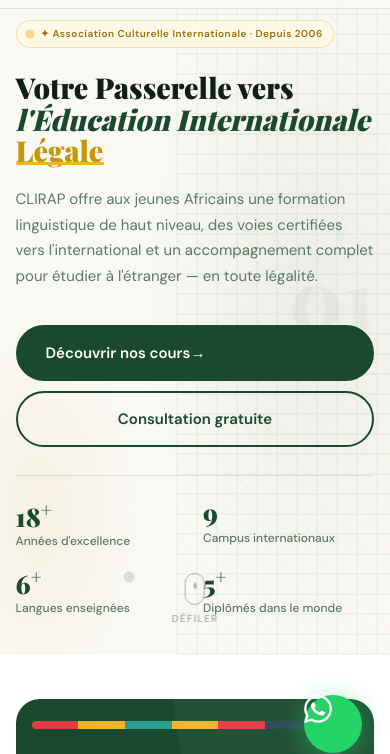
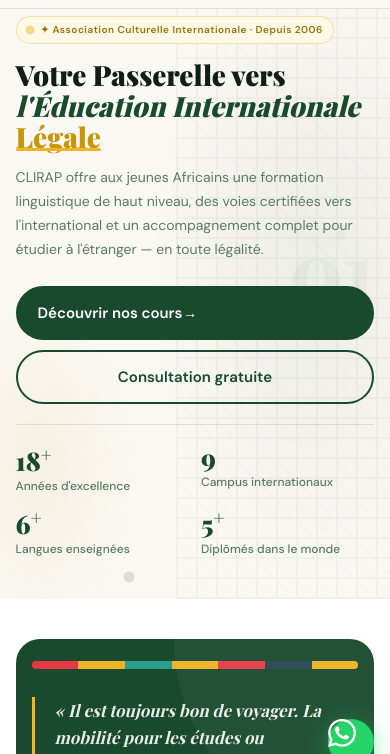
Before and after one commit to AbdoulIdriss/clirap, a plain HTML site: page index.html in a window 390 px wide. Shown: the part 63-817 px from the top of the page. Drawn offline with nearby package versions, Linux system fonts and the light colour scheme; a web font is replaced by a local one.

Commit message:
fix issues

```diff
--- a/index.html
+++ b/index.html
@@ -126,10 +126,7 @@
     </div>
   </div>
 
-  <div class="scroll-hint" aria-hidden="true">
-    <div class="scroll-arrow"><div class="scroll-dot"></div></div>
-    <span data-i18n="scroll_hint">Défiler</span>
-  </div>
+
 </section>
 
 <!-- ===== ABOUT ===== -->
--- a/script.js
+++ b/script.js
@@ -95,8 +95,7 @@
       footer_testi:"Témoignages", footer_news:"Actualités",
       footer_campuses:"Nos Campus", footer_contact:"Contact",
       footer_copy:"© 2025 CLIRAP — Cercle Culturel pour la Promotion des Langues, le Développement et la Paix. Tous droits réservés.",
-      footer_privacy:"Politique de Confidentialité", footer_terms:"Conditions d'Utilisation", footer_sitemap:"Plan du Site",
-      scroll_hint:"Défiler"
+      footer_privacy:"Politique de Confidentialité", footer_terms:"Conditions d'Utilisation", footer_sitemap:"Plan du Site"
     },
     en: {
       nav_tagline:"Join Us, Go Far!",
@@ -191,8 +190,7 @@
       footer_testi:"Student Stories", footer_news:"News & Events",
       footer_campuses:"Our Campuses", footer_contact:"Contact",
       footer_copy:"© 2025 CLIRAP — Cercle Culturel pour la Promotion des Langues, le Développement et la Paix. All rights reserved.",
-      footer_privacy:"Privacy Policy", footer_terms:"Terms of Use", footer_sitemap:"Sitemap",
-      scroll_hint:"Scroll"
+      footer_privacy:"Privacy Policy", footer_terms:"Terms of Use", footer_sitemap:"Sitemap"
     }
   };
 
@@ -735,6 +733,15 @@
     window.addEventListener('scroll', onScroll, { passive: true });
     window.addEventListener('resize', () => { resize(); spawnParticles(); });
 
+    // On touch / mobile: remove animation delays so hero content is always visible
+    if (window.matchMedia('(pointer: coarse)').matches) {
+      document.querySelectorAll('.hero-badge, .hero-title, .hero-sub, .hero-actions, .hero-stats').forEach(el => {
+        el.style.opacity = '1';
+        el.style.transform = 'none';
+        el.style.animation = 'none';
+      });
+    }
+
     setTimeout(() => {
       initCanvas();
       initMagnetic();
--- a/style.css
+++ b/style.css
@@ -251,7 +251,7 @@
 .form-wa:hover { background:#128C7E;transform:translateY(-2px); }
 
 /* FOOTER */
-footer { background:var(--dark);color:rgba(255,255,255,.8);padding:72px 5% 32px; }
+footer { background:var(--dark);color:rgba(255,255,255,.8);padding:72px 5% 80px; }
 .footer-top { display:grid;grid-template-columns:2fr 1fr 1fr 1fr;gap:48px;margin-bottom:60px; }
 .footer-logo-wrap { display:flex;align-items:center;gap:10px;margin-bottom:16px; }
 .footer-logo-box { width:40px;height:40px;border-radius:9px;background:var(--green-mid);display:flex;align-items:center;justify-content:center; }
@@ -276,9 +276,15 @@
 .footer-bottom-links a:hover { color:white; }
 
 /* WA FLOAT */
-.wa-float { position:fixed;bottom:28px;right:28px;width:58px;height:58px;background:#25D366;border-radius:50%;display:flex;align-items:center;justify-content:center;box-shadow:0 4px 20px rgba(37,211,102,.4);z-index:900;text-decoration:none;animation:waPulse 2.5s infinite;transition:transform .2s; }
+.wa-float { position:fixed;bottom:24px;right:20px;width:52px;height:52px;background:#25D366;border-radius:50%;display:flex;align-items:center;justify-content:center;box-shadow:0 4px 20px rgba(37,211,102,.4);z-index:900;text-decoration:none;animation:waPulse 2.5s infinite;transition:transform .2s; }
 .wa-float:hover { transform:scale(1.1); }
+.wa-float svg { width:24px;height:24px; }
 @keyframes waPulse { 0%,100%{box-shadow:0 4px 20px rgba(37,211,102,.4)}50%{box-shadow:0 4px 40px rgba(37,211,102,.7)} }
+
+@media (max-width: 768px) {
+  .wa-float { bottom:16px;right:16px;width:46px;height:46px; }
+  .wa-float svg { width:22px;height:22px; }
+}
 
 /* SCROLL REVEAL */
 .reveal { opacity:0;transform:translateY(40px);transition:opacity .7s var(--transition),transform .7s var(--transition); }
@@ -338,20 +344,31 @@
   /* --- hero --- */
   #hero {
     grid-template-columns: 1fr;
-    padding: 88px 4% 40px;
-    min-height: auto;
+    padding: 82px 4% 48px;
+    min-height: 0;
+    height: auto;
     width: 100%;
+    display: flex;
+    flex-direction: column;
   }
   .hero-content { padding: 0; width: 100%; }
-  .hero-title { font-size: clamp(1.8rem, 7vw, 2.8rem); }
-  .hero-badge { font-size: 10px; padding: 5px 10px; white-space: normal; }
-  .hero-sub { font-size: 15px; max-width: 100%; }
-  .hero-actions { flex-direction: column; gap: 10px; width: 100%; }
+  .hero-badge {
+    font-size: 10px; padding: 5px 10px;
+    white-space: normal; margin-bottom: 16px;
+    animation: none; opacity: 1;
+  }
+  .hero-title { font-size: clamp(1.75rem, 7vw, 2.6rem); margin-bottom: 14px; animation: none; opacity: 1; }
+  .hero-sub { font-size: 14px; max-width: 100%; margin-bottom: 24px; animation: none; opacity: 1; }
+  .hero-actions { flex-direction: column; gap: 10px; width: 100%; animation: none; opacity: 1; }
   .hero-actions .btn-primary,
-  .hero-actions .btn-outline { width: 100%; justify-content: center; box-sizing: border-box; }
-  .hero-stats { flex-wrap: wrap; gap: 16px; padding-top: 24px; margin-top: 28px; }
-  .hero-stats .stat-item { flex: 1 1 calc(50% - 8px); min-width: 0; }
-  .stat-number { font-size: 1.8rem; }
+  .hero-actions .btn-outline { width: 100%; justify-content: center; box-sizing: border-box; padding: 13px 20px; }
+  .hero-stats {
+    flex-wrap: wrap; gap: 12px;
+    padding-top: 20px; margin-top: 20px;
+    animation: none; opacity: 1;
+  }
+  .hero-stats .stat-item { flex: 1 1 calc(50% - 6px); min-width: 0; }
+  .stat-number { font-size: 1.7rem; }
   .hero-visual { display: none; }
 
   /* --- about --- */
@@ -412,8 +429,8 @@
    RESPONSIVE — SMALL  ≤ 480px
 ═══════════════════════════════════════ */
 @media (max-width: 480px) {
-  section { padding: 44px 4%; }
-  #hero { padding: 82px 4% 36px; }
+  section { padding: 40px 4%; }
+  #hero { padding: 78px 4% 40px; min-height: 0; height: auto; }
 
   .lang-grid { grid-template-columns: repeat(2, 1fr); gap: 8px; }
   .lang-card { padding: 16px 10px; }
@@ -550,28 +567,7 @@
   transition:opacity .4s;
 }
 
-.scroll-hint {
-  position:absolute; bottom:28px; left:50%; transform:translateX(-50%);
-  display:flex; flex-direction:column; align-items:center; gap:6px;
-  opacity:.5; animation:fadeDown .8s 2s both;
-  z-index:2;
-}
-.scroll-hint span {
-  font-size:10px; font-weight:700; letter-spacing:.12em;
-  text-transform:uppercase; color:var(--text-muted);
-}
-.scroll-arrow {
-  width:20px; height:32px; border:1.5px solid var(--text-muted);
-  border-radius:10px; display:flex; justify-content:center; padding-top:5px;
-}
-.scroll-dot {
-  width:3px; height:6px; background:var(--green);
-  border-radius:2px; animation:scrollDot 1.6s ease-in-out infinite;
-}
-@keyframes scrollDot {
-  0%,100%{transform:translateY(0);opacity:1}
-  60%{transform:translateY(10px);opacity:.2}
-}
+/* scroll-hint removed */
 
 .highlight-sweep {
   position:relative; display:inline;
```
